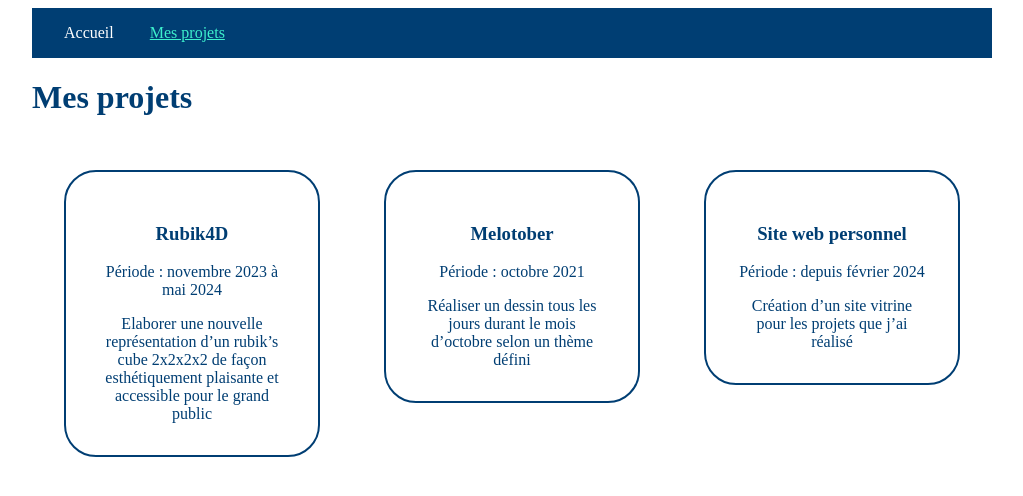
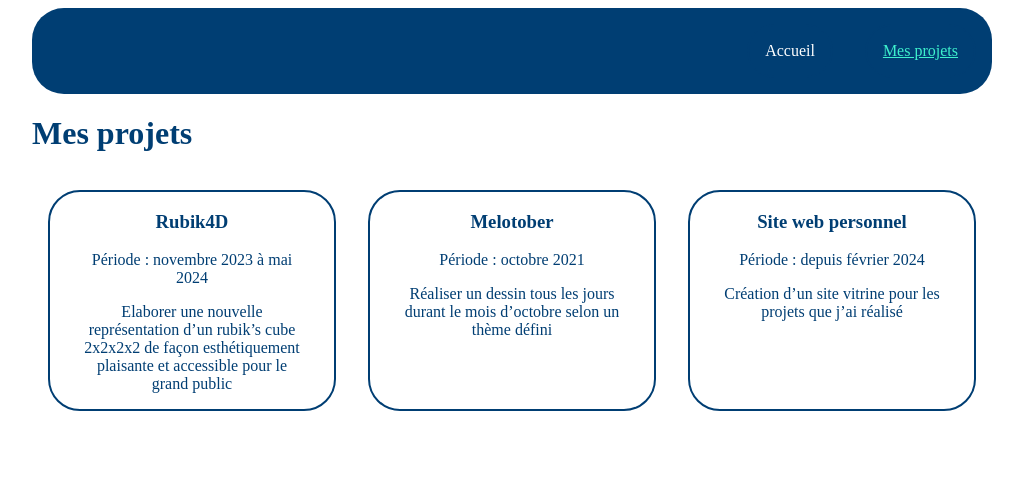
Before and after one commit to Melokye/Melokye.github.io, a Jekyll site: the page built from projects.html, in a window 1280 px wide. Shown: the top 496 px of the page, without its empty margins (128-1151 px from the left). Built offline with Jekyll 4.4.1, drawn with Linux system fonts in a browser that asks for light colours.

Commit message:
fusion box/a + réajustement nav bar

```diff
--- a/_sass/main.scss
+++ b/_sass/main.scss
@@ -4,10 +4,6 @@
 }
 
 .box {
-    // TODO : fusionner avec a ?
-    border: 2px solid #003E73;
-    border-radius: 2rem;
-    padding: 2rem;
     margin: 1rem;
     max-width: 15rem;
     text-align: center;
@@ -22,15 +18,15 @@ body{
 }
 
 a{
+    border: 2px solid #003E73;
+    border-radius: 2rem;
+
     color: #003E73;
     text-decoration-line: none;
 
     padding-right: 1rem;
     padding-left: 1rem;
-
-    margin-top: 1rem;
-    margin-bottom: 1rem;
-
+    margin: 1rem;
     &:hover{
         color: #3DF1CD;
         background-color: #003E73;
@@ -39,8 +35,11 @@ a{
 }
 
 nav {
+    border-radius: 2rem;
     background-color: #003E73;
-    padding: 1rem;
+
+    display: flex;
+    justify-content: end;
 
     a{
         color: white;
```
